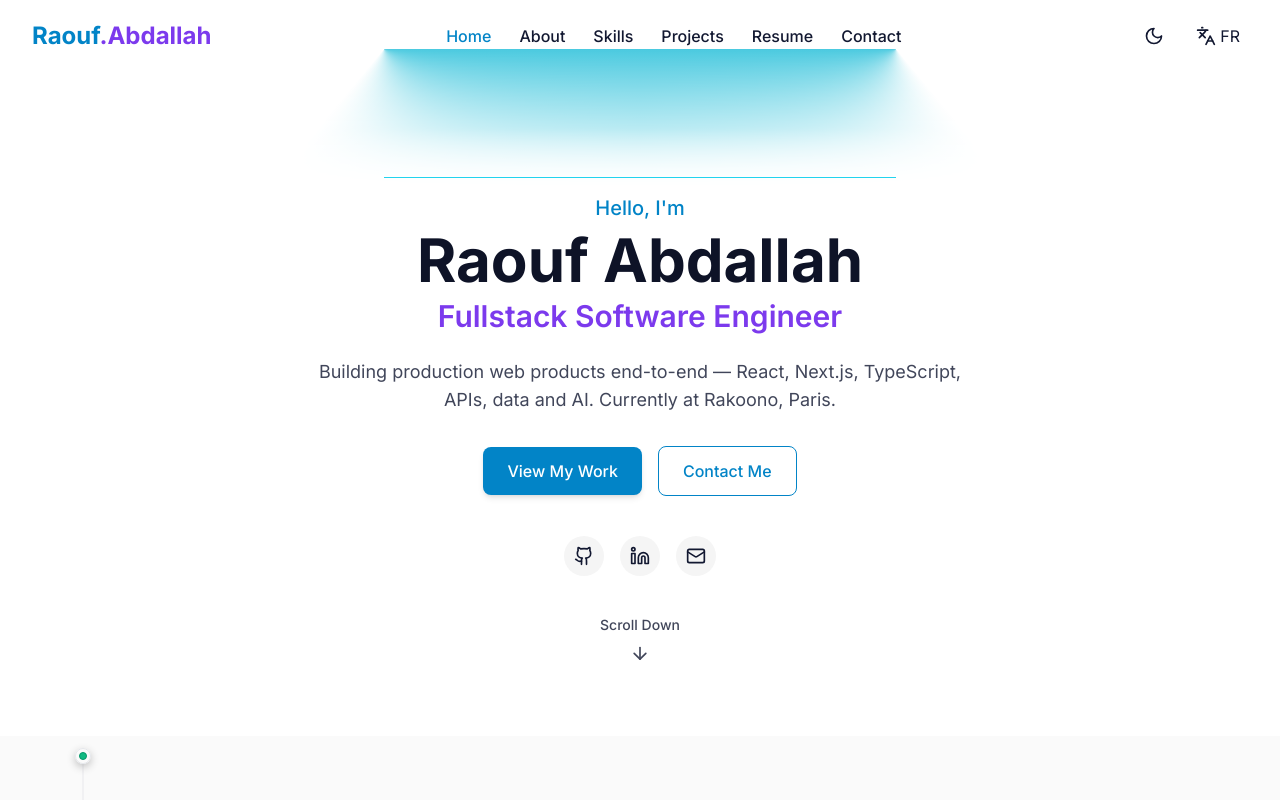
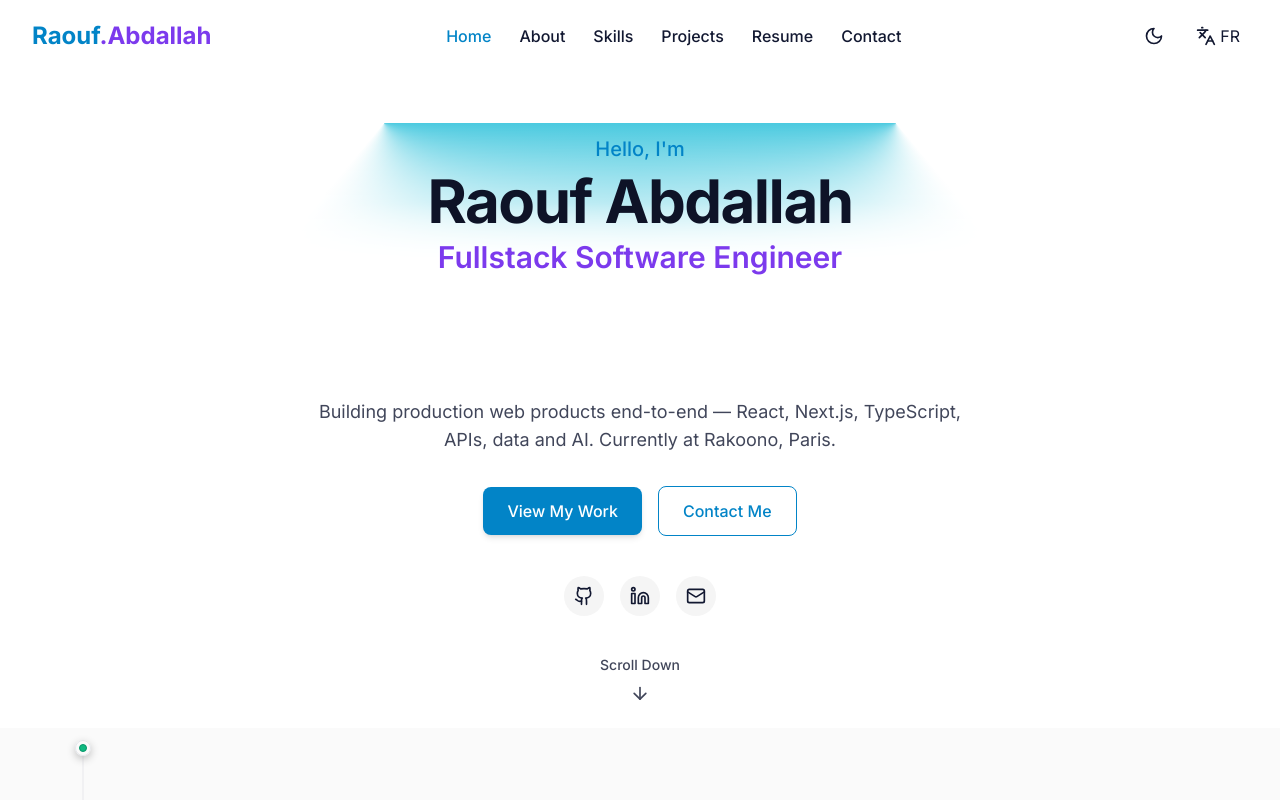
Before and after one commit to raoufslv/portfolioV4, a React (Vite) app: page / in a window 1280 px wide. Shown: the top 800 px of the page. Built offline with nearby package versions, Linux system fonts and the light colour scheme.

Commit message:
corrige le positionnement de lamp bleu

```diff
--- a/src/components/Hero.tsx
+++ b/src/components/Hero.tsx
@@ -93,43 +93,44 @@ const Hero: React.FC = () => {
   return (
     <section
       id="hero"
-      className="relative flex min-h-[calc(100svh-4.5rem)] flex-col items-center justify-center overflow-hidden bg-light-100 py-8 dark:bg-dark-600 sm:min-h-[calc(100svh-4rem)]"
+      className="relative grid min-h-[calc(100dvh-4rem)] grid-rows-[1fr_auto_auto] overflow-hidden bg-light-100 dark:bg-dark-600 sm:min-h-[calc(100dvh-4.5rem)]"
     >
-      <div className="container relative z-10 mx-auto max-w-3xl px-4 sm:px-6 lg:px-8">
-        <LampContainer>
+      <div className="flex items-center justify-center px-4 sm:px-6 lg:px-8">
         <motion.div
-            className="flex w-full flex-col items-center text-center"
+          className="flex w-full max-w-3xl flex-col items-center text-center"
           {...HERO_CONTENT_ANIMATION}
         >
-            <motion.div
-              className="mb-3 h-px w-[10rem] bg-cyan-400 sm:mb-4 sm:w-[14rem] md:w-[20rem] lg:w-[26rem] xl:w-[32rem]"
-              initial={{ opacity: 0, scaleX: 0.5 }}
-              animate={{ opacity: 1, scaleX: 1 }}
-              transition={{ duration: 0.6, delay: 0.25, ease: [0.25, 0.1, 0.25, 1] }}
-            />
-
-            <p className="mb-2 text-base font-medium text-primary-600 dark:text-primary-400 sm:text-lg md:text-xl">
+          <LampContainer>
+            <p className="mb-1 text-base font-medium text-primary-600 dark:text-primary-400 sm:mb-2 sm:text-lg md:text-xl">
               {t('hero.greeting')}
             </p>
 
-            <h1 className="mb-2 text-3xl font-bold text-dark-600 dark:text-light-100 sm:text-4xl md:text-5xl lg:text-6xl">
+            <h1 className="mb-2 text-3xl font-bold tracking-tight text-dark-600 dark:text-light-100 sm:text-4xl md:text-5xl lg:text-6xl">
               {t('hero.name')}
             </h1>
 
-            <h2 className="mb-4 text-lg font-semibold text-secondary-600 dark:text-secondary-400 sm:mb-6 sm:text-xl md:text-2xl lg:text-3xl">
+            <h2 className="text-lg font-semibold text-secondary-600 dark:text-secondary-400 sm:text-xl md:text-2xl lg:text-3xl">
               {t('hero.title')}
             </h2>
+          </LampContainer>
+        </motion.div>
+      </div>
 
+      <motion.div
+        className="flex w-full flex-col items-center px-4 text-center sm:px-6 lg:px-8"
+        initial={{ opacity: 0, y: 16 }}
+        animate={{ opacity: 1, y: 0 }}
+        transition={{ duration: 0.55, delay: 0.15, ease: [0.25, 0.1, 0.25, 1] }}
+      >
         <p className="mb-6 max-w-2xl text-sm text-dark-400 dark:text-light-300 sm:mb-8 sm:text-base md:text-lg">
           {t('hero.description')}
         </p>
 
         <HeroCtaButtons projectsLabel={t('hero.cta')} contactLabel={t('hero.contact')} />
         <HeroSocialLinks />
+      </motion.div>
+
       <HeroScrollHint />
-          </motion.div>
-        </LampContainer>
-      </div>
     </section>
   );
 };
--- a/src/components/ui/lamp.tsx
+++ b/src/components/ui/lamp.tsx
@@ -18,8 +18,11 @@ const BEAM_SIZE =
 const EFFECT_HEIGHT =
   "h-20 sm:h-24 md:h-28 lg:h-32 xl:h-36";
 
-const CONTENT_TOP_PADDING =
-  "pt-16 sm:pt-20 md:pt-24 lg:pt-28 xl:pt-32";
+const CONTENT_OVERLAP =
+  "-translate-y-[4.25rem] sm:-translate-y-[5.25rem] md:-translate-y-[6.25rem] lg:-translate-y-[7.25rem] xl:-translate-y-[8.25rem]";
+
+const CONTENT_COLLAPSE =
+  "-mb-[4.25rem] sm:-mb-[5.25rem] md:-mb-[6.25rem] lg:-mb-[7.25rem] xl:-mb-[8.25rem]";
 
 type BeamSide = "left" | "right";
 
@@ -38,14 +41,14 @@ function BeamMask({ side }: { side: BeamSide }) {
     <>
       <div
         className={cn(
-          "absolute bottom-0 left-0 z-[2] h-20 w-full sm:h-28 lg:h-36",
+          "absolute bottom-0 left-0 z-[2] h-full w-full",
           SURFACE,
           "[mask-image:linear-gradient(to_top,white,transparent)]"
         )}
       />
       <div
         className={cn(
-          "absolute bottom-0 z-[2] h-full w-14 sm:w-20 lg:w-28",
+          "absolute bottom-0 z-[2] h-full w-12 sm:w-16 md:w-20 lg:w-28",
           SURFACE,
           edgeMask
         )}
@@ -63,7 +66,7 @@ function LampBeam({ side }: { side: BeamSide }) {
       animate={{ opacity: 1 }}
       transition={LAMP_ANIMATION}
       className={cn(
-        "absolute inset-auto overflow-hidden",
+        "absolute top-0 overflow-hidden",
         "bg-[conic-gradient(var(--conic-position),var(--tw-gradient-stops))]",
         BEAM_SIZE,
         isLeft
@@ -84,7 +87,13 @@ function LampFade() {
 
 function LampEffect() {
   return (
-    <div className={cn("relative mx-auto w-full max-w-3xl overflow-hidden", EFFECT_HEIGHT)}>
+    <div
+      className={cn(
+        "relative mx-auto w-full max-w-3xl overflow-hidden",
+        EFFECT_HEIGHT
+      )}
+      aria-hidden="true"
+    >
       <LampBeam side="left" />
       <LampBeam side="right" />
       <LampFade />
@@ -94,22 +103,20 @@ function LampEffect() {
 
 export function LampContainer({ children, className }: LampContainerProps) {
   return (
-    <div className={cn("relative w-full", className)}>
-      <div
-        className="pointer-events-none absolute inset-x-0 top-0 mx-auto max-w-3xl overflow-hidden"
-        aria-hidden="true"
-      >
+    <div className={cn("relative flex w-full flex-col items-center", className)}>
+      <div className="relative isolate flex w-full flex-col items-center">
         <LampEffect />
-      </div>
 
         <div
           className={cn(
             "relative z-10 flex w-full flex-col items-center text-center",
-          CONTENT_TOP_PADDING
+            CONTENT_OVERLAP,
+            CONTENT_COLLAPSE
           )}
         >
           {children}
         </div>
       </div>
+    </div>
   );
 }
--- a/src/i18n/locales/en.ts
+++ b/src/i18n/locales/en.ts
@@ -92,7 +92,7 @@ export default {
       },
       {
         "id": 5,
-        "title": "Master's in Safe Software Engineering",
+        "title": "Master's 2 in Safe Software Engineering",
         "organization": "Université Paris-Est Créteil (UPEC)",
         "period": "2025 – 2026",
         "description": "Advanced software engineering, security and quality in complex systems.",
@@ -100,7 +100,7 @@ export default {
       },
       {
         "id": 6,
-        "title": "Master's in Computer Science — Web Engineering (IWOCS)",
+        "title": "Master's 1 in Computer Science — Web Engineering (IWOCS)",
         "organization": "Université Le Havre Normandie",
         "period": "2024 – 2025",
         "description": "Web, IoT, mobile systems, web security, Big Data, functional programming and ubiquitous computing.",
--- a/src/i18n/locales/fr.ts
+++ b/src/i18n/locales/fr.ts
@@ -91,7 +91,7 @@ export default {
       },
       {
         "id": 5,
-        "title": "Master Informatique — Logiciels sûrs",
+        "title": "Master 2 Informatique — Logiciels sûrs",
         "organization": "Université Paris-Est Créteil (UPEC)",
         "period": "2025 – 2026",
         "description": "Ingénierie logicielle avancée, sécurité et qualité des systèmes complexes.",
@@ -99,7 +99,7 @@ export default {
       },
       {
         "id": 6,
-        "title": "Master Informatique — Ingénierie Web (IWOCS)",
+        "title": "Master 1 Informatique — Ingénierie Web (IWOCS)",
         "organization": "Université Le Havre Normandie",
         "period": "2024 – 2025",
         "description": "Web, IoT, mobile, sécurité web, Big Data, programmation fonctionnelle et informatique ubiquitaire.",
```
Lines whose indentation alone changed are shown as unchanged.
